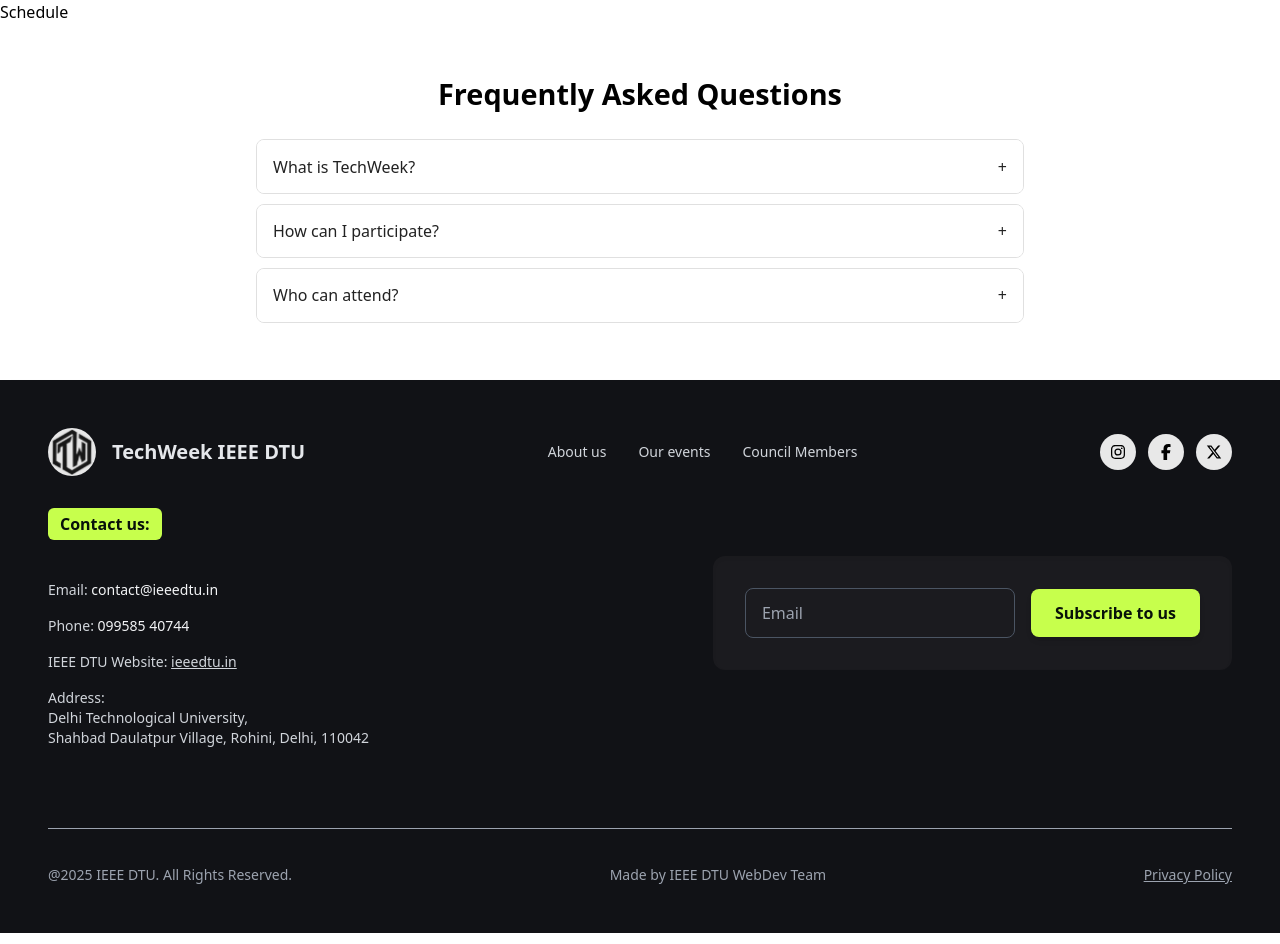
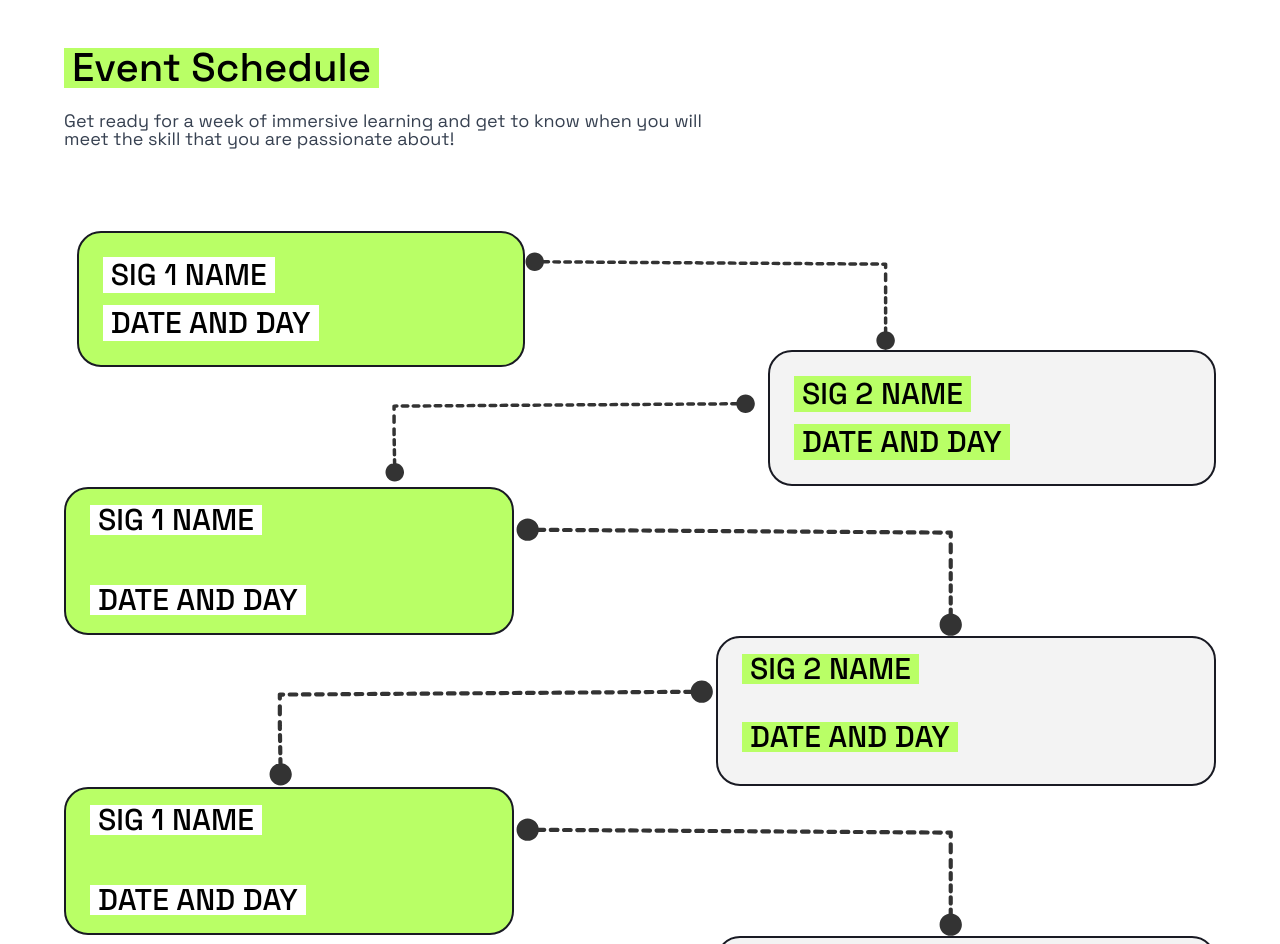
Before and after one commit to ieeedtucs123/TechWeek-25, a React (Vite) app in the folder frontend/: page / in a window 1280 px wide. Shown: the part 1648-2592 px from the top of the page. Built offline with nearby package versions, Linux system fonts and the light colour scheme.

Commit message:
basic desinging and some responsiveness

```diff
--- a/frontend/src/components/Schedule/Schedule.jsx
+++ b/frontend/src/components/Schedule/Schedule.jsx
@@ -1,7 +1,201 @@
 import React from 'react'
-
+import Arrow4 from '/Arrow 4.svg';
+import Arrow5 from '/Arrow 5.svg';
 export default function Schedule() {
   return (
-    <div>Schedule</div>
-  )
+    <div className="w-full bg-white py-12 px-4" style={{ fontFamily: 'Space Grotesk, sans-serif' }}>
+      {/* Header */}
+      <div className="max-w-6xl mx-auto mb-16">
+        <h2
+          className="inline-block px-2 mb-6"
+          style={{
+            backgroundColor: '#B9FF66',
+            fontSize: '40px',
+            fontWeight: 500,
+            lineHeight: '100%',
+            letterSpacing: '0%'
+          }}
+        >
+          Event Schedule
+        </h2>
+        <p
+          className="text-gray-700 max-w-2xl"
+          style={{
+            fontSize: '18px',
+            fontWeight: 400,
+            lineHeight: '100%',
+            letterSpacing: '0%'
+          }}
+        >
+          Get ready for a week of immersive learning and get to know when you will meet the skill that you are passionate about!
+        </p>
+      </div>
+
+      {/* Timeline Container */}
+      <div className="max-w-6xl mx-auto">
+
+        {/* Event 1 - Left Side */}
+        <div className="flex items-center w-full">
+
+          {/* --- Left Column: The Card --- */}
+          <div className="w-2/5 flex justify-end">
+            <div className="w-full max-w-md h-[100px]">
+              <div className="bg-[#B9FF66] border-2 border-[#191A23] rounded-3xl px-6 py-4 sm:py-5 md:py-6">
+                <div className="mb-3">
+                  <span
+                    className="inline-block px-2 font-medium bg-white text-black text-[15px] sm:text-2xl md:text-3xl leading-tight">
+                    SIG 1 NAME
+                  </span>
+                </div>
+                <div>
+                  <span
+                    className="inline-block px-2 font-medium bg-white text-black text-[15px] sm:text-2xl md:text-3xl  leading-tight">
+                    DATE AND DAY
+                  </span>
+                </div>
+              </div>
+            </div>
+          </div>
+
+        {/* --- Right Column: The Image --- */}
+        <div className="lg:w-[370px] lg:pt-10 md:w-[300px] md:pt-12 sm:w-[240px] sm:pt-11 w-[150px] pt-[70px]">
+          <img src={Arrow4} alt="Timeline Connector" className="w-full h-auto" />
+        </div>
+
+      </div>
+
+        {/* Event 2 - Right Side */}
+        <div className="flex items-center justify-between mb-0">
+          <div className="w-3/5">
+            <img src={Arrow5} className="lg:w-[370px] lg:pt-10 md:w-[300px] md:pt-12 sm:w-[240px] sm:pt-11 w-[150px] pt-[70px] ml-auto"/>
+
+          </div>
+          <div className="w-2/5 max-w-md">
+            {/* --- CHANGES APPLIED TO THIS LINE --- */}
+            <div className="bg-[#F3F3F3] border-2 border-[#191A23] rounded-3xl px-6 py-4 sm:py-5 md:py-6">
+              <div className="mb-3">
+                <span
+                  className="inline-block px-2 font-medium bg-[#B9FF66] text-black text-[15px] sm:text-2xl md:text-3xl leading-tight">
+                    SIG 2 NAME
+                </span>
+              </div>
+              <div>
+                <span
+                  className="inline-block px-2 font-medium bg-[#B9FF66] text-black text-[15px] sm:text-2xl md:text-3xl leading-tight">
+                    DATE AND DAY
+                </span>
+              </div>
+            </div>
+          </div>
+        </div>
+
+        {/* Event 3 - Left Side */}
+        <div className="flex items-center mb-0">
+          <div className="lg:w-[450px]">
+            <div className="bg-[#B9FF66] border-2 border-[#191A23] rounded-3xl px-6 py-4 inline-block lg:w-[450px] ;lg:h-[150px] md:w-[330px]">
+              <div className="mb-3">
+                <span className="inline-block px-2 font-medium bg-[#FFFFFF] text-black" style={{ fontSize: '30px', fontWeight: 500, lineHeight: '100%' }}>
+                  SIG 1 NAME
+                </span>
+              </div>
+              <div className="mb-3">
+                <span className="inline-block px-2 font-medium bg-[#FFFFFF] text-black" style={{ fontSize: '30px', fontWeight: 500, lineHeight: '100%' }}>
+
+                </span>
+              </div>
+              <div>
+                <span className="inline-block px-2 font-medium bg-[#FFFFFF] text-black" style={{ fontSize: '30px', fontWeight: 500, lineHeight: '100%' }}>
+                  DATE AND DAY
+                </span>
+              </div>
+            </div>
+          </div>
+          <div className="flex justify-end">
+            <img src={Arrow4} className="lg:w-[450px] lg:h-[150px] lg:pt-8 md:w-[360px] md:pt-12"/>
+          </div>
+        </div>
+
+        {/* Event 4 - Right Side */}
+        <div className="flex items-center justify-between mb-0">
+          <div className="w-[652px]">
+            <img src={Arrow5} className="lg:w-[450px] lg:h-[150px] lg:pt-11 md:w-[360px] md:pt-12 justify-end ml-auto"/>
+
+          </div>
+          <div className="justify-end">
+            <div className="bg-[#F3F3F3] border-2 border-[#191A23] rounded-3xl px-6 py-4 inline-block lg:w-[500px] lg:h-[150px] md:w-[330px]">
+              <div className="mb-3">
+                <span className="inline-block px-2 font-medium bg-[#B9FF66] text-black" style={{ fontSize: '30px', fontWeight: 500, lineHeight: '100%' }}>
+                  SIG 2 NAME
+                </span>
+              </div>
+              <div>
+                <span className="inline-block px-2 font-medium bg-[#B9FF66] text-black" style={{ fontSize: '30px', fontWeight: 500, lineHeight: '100%' }}>
+
+                </span>
+              </div>
+              <div>
+                <span className="inline-block px-2 font-medium bg-[#B9FF66] text-black" style={{ fontSize: '30px', fontWeight: 500, lineHeight: '100%' }}>
+                  DATE AND DAY
+                </span>
+              </div>
+            </div>
+          </div>
+        </div>
+
+        {/* Event 5 - Left Side */}
+        <div className="flex items-center mb-0">
+          <div className="lg:w-[450px]">
+            <div className="bg-[#B9FF66] border-2 border-[#191A23] rounded-3xl px-6 py-4 inline-block lg:w-[450px] ;lg:h-[150px] md:w-[330px]">
+              <div className="mb-3">
+                <span className="inline-block px-2 font-medium bg-[#FFFFFF] text-black" style={{ fontSize: '30px', fontWeight: 500, lineHeight: '100%' }}>
+                  SIG 1 NAME
+                </span>
+              </div>
+              <div className="mb-3">
+                <span className="inline-block px-2 font-medium bg-[#FFFFFF] text-black" style={{ fontSize: '30px', fontWeight: 500, lineHeight: '100%' }}>
+
+                </span>
+              </div>
+              <div>
+                <span className="inline-block px-2 font-medium bg-[#FFFFFF] text-black" style={{ fontSize: '30px', fontWeight: 500, lineHeight: '100%' }}>
+                  DATE AND DAY
+                </span>
+              </div>
+            </div>
+          </div>
+          <div className="flex justify-end">
+            <img src={Arrow4} className="lg:w-[450px] lg:h-[150px] lg:pt-8 md:w-[360px] md:pt-12"/>
+          </div>
+        </div>
+
+        {/* Event 6 - Right Side */}
+        <div className="flex items-center justify-between mb-0">
+          <div className="w-[652px]">
+            <img src={Arrow5} className="lg:w-[450px] lg:h-[150px] lg:pt-11 md:w-[360px] md:pt-12 justify-end ml-auto"/>
+
+          </div>
+          <div className="justify-end">
+            <div className="bg-[#F3F3F3] border-2 border-[#191A23] rounded-3xl px-6 py-4 inline-block lg:w-[500px] lg:h-[150px] md:w-[330px]">
+              <div className="mb-3">
+                <span className="inline-block px-2 font-medium bg-[#B9FF66] text-black" style={{ fontSize: '30px', fontWeight: 500, lineHeight: '100%' }}>
+                  SIG 2 NAME
+                </span>
+              </div>
+              <div>
+                <span className="inline-block px-2 font-medium bg-[#B9FF66] text-black" style={{ fontSize: '30px', fontWeight: 500, lineHeight: '100%' }}>
+
+                </span>
+              </div>
+              <div>
+                <span className="inline-block px-2 font-medium bg-[#B9FF66] text-black" style={{ fontSize: '30px', fontWeight: 500, lineHeight: '100%' }}>
+                  DATE AND DAY
+                </span>
+              </div>
+            </div>
+          </div>
+        </div>
+
+      </div>
+    </div>
+  );
 }
```
Also changed, not shown: frontend/public/Arrow 4.svg (added), frontend/public/Arrow 5.svg (added).
